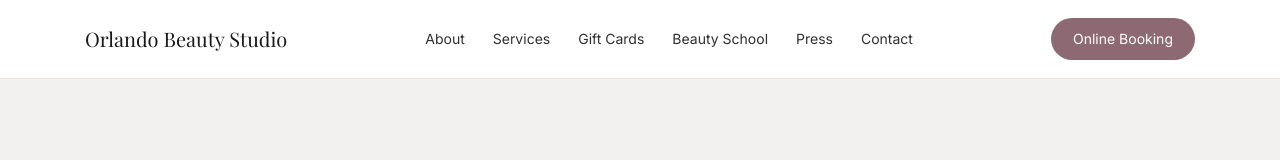
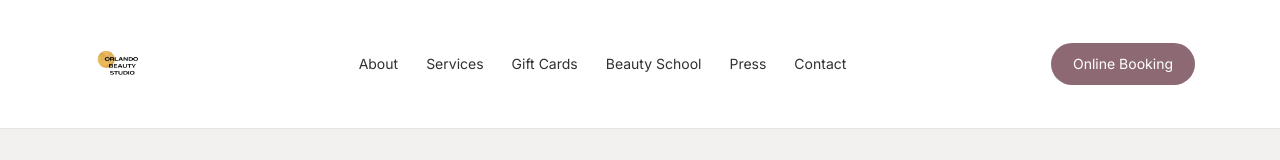
Before and after one commit to OnoprichukSergey-FS/orlando-beauty-studio, a Next.js app: page / in a window 1280 px wide. Shown: the top 160 px of the page. Built offline with nearby package versions, Linux system fonts and the light colour scheme.

Commit message:
updated logo

```diff
--- a/src/app/Navbar.js
+++ b/src/app/Navbar.js
@@ -1,6 +1,7 @@
 "use client";
 
 import Link from "next/link";
+import Image from "next/image";
 import { useState } from "react";
 
 export default function Navbar() {
@@ -10,9 +11,15 @@ export default function Navbar() {
     <>
       <header className="site-header">
         <div className="nav-inner">
-          {/* LOGO (always goes to Home) */}
+          {/* LOGO */}
           <Link href="/" className="logo">
-            Orlando Beauty Studio
+            <Image
+              src="/logo.png"
+              alt="Orlando Beauty Studio"
+              width={160}
+              height={50}
+              priority
+            />
           </Link>
 
           {/* DESKTOP NAV */}
@@ -42,7 +49,7 @@ export default function Navbar() {
         </div>
       </header>
 
-      {/* DARK OVERLAY */}
+      {/* OVERLAY */}
       <div
         className={`menu-overlay ${menuOpen ? "active" : ""}`}
         onClick={() => setMenuOpen(false)}
@@ -50,12 +57,10 @@ export default function Navbar() {
 
       {/* MOBILE MENU */}
       <div className={`mobile-drawer ${menuOpen ? "open" : ""}`}>
-        {/* CLOSE BUTTON */}
         <button className="mobile-close" onClick={() => setMenuOpen(false)}>
           ✕
         </button>
 
-        {/* MOBILE NAV */}
         <nav className="mobile-nav">
           <Link href="/about" onClick={() => setMenuOpen(false)}>
             About
@@ -77,7 +82,6 @@ export default function Navbar() {
           </Link>
         </nav>
 
-        {/* MOBILE BOOKING BUTTON */}
         <a
           href="https://www.vagaro.com/juliabeauty"
           target="_blank"
--- a/src/app/globals.css
+++ b/src/app/globals.css
@@ -78,13 +78,18 @@ h4 {
   gap: 18px;
 }
 
+/* ================= LOGO IMAGE ================= */
+
 .logo {
-  font-family: "Playfair Display", serif;
-  font-size: 20px;
-  text-decoration: none;
-  white-space: nowrap;
+  display: flex;
+  align-items: center;
 }
 
+.logo img {
+  height: 92px;
+  width: auto;
+  object-fit: contain;
+}
 .nav-links {
   display: flex;
   gap: 28px;
```
